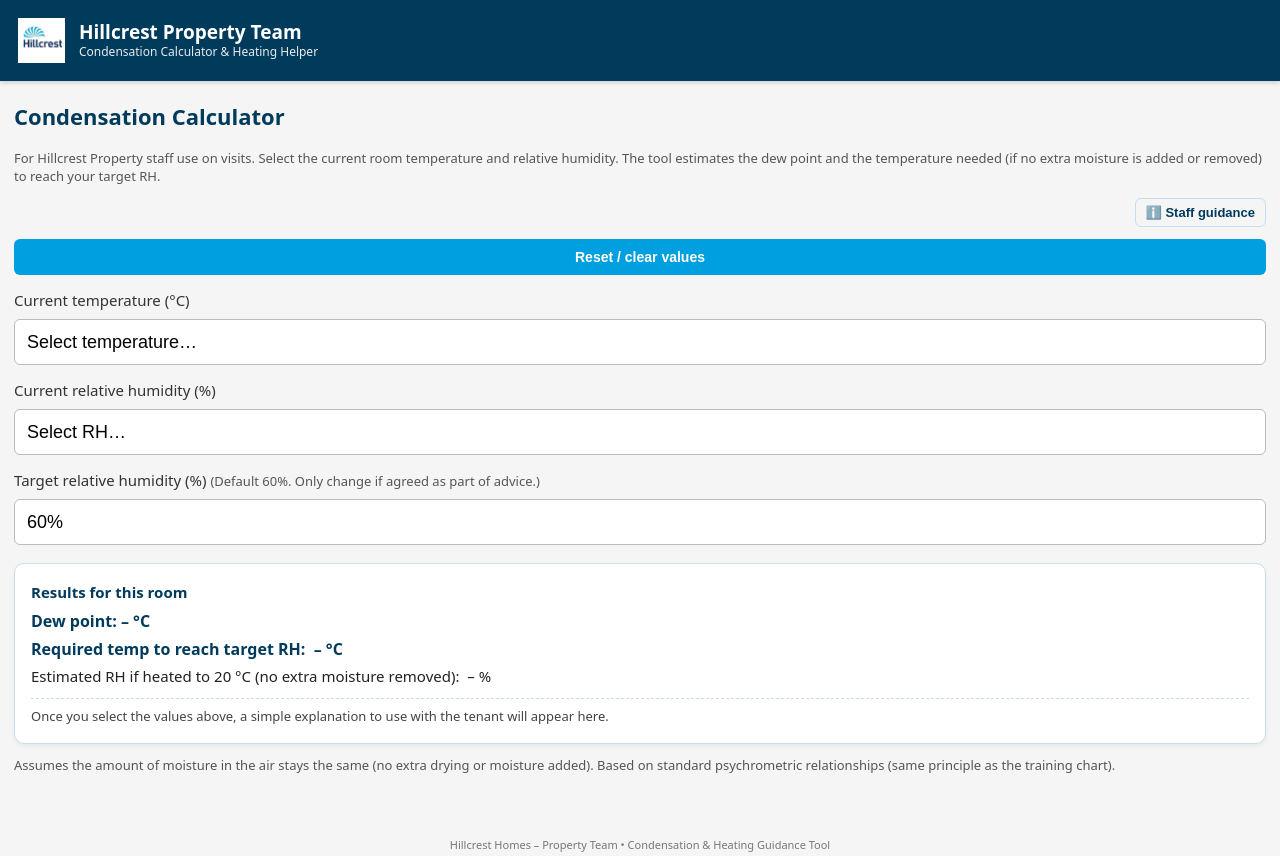
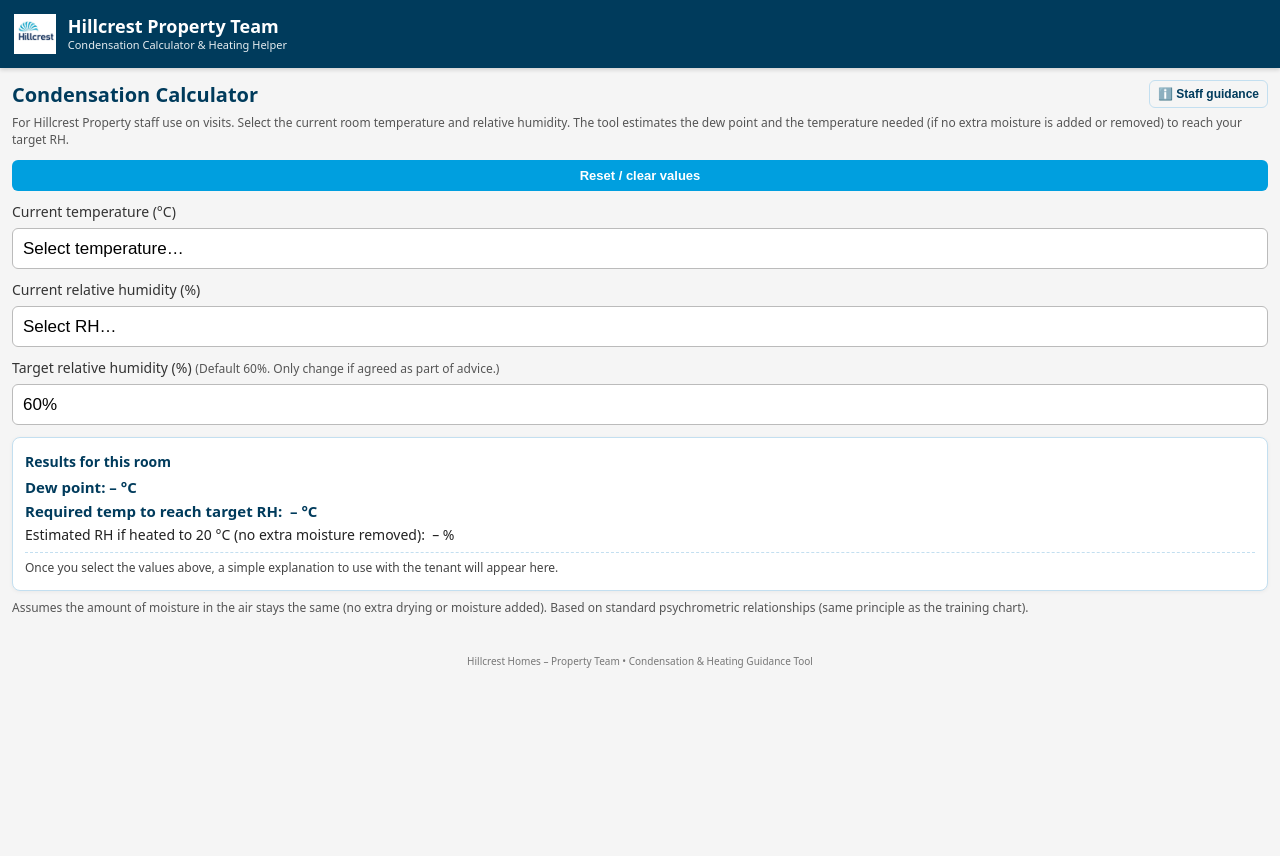
Before and after one commit to rossfindlay23/hillcrest-condensation, a plain HTML site: page index.html in a window 1280 px wide. After the commit the page ends 800 px from the top, so only its background shows below. Drawn offline with Linux system fonts and the light colour scheme.

Commit message:
Update index.html

```diff
--- a/index.html
+++ b/index.html
@@ -17,29 +17,29 @@
       margin: 0;
       background: #f5f5f5;
       color: #222;
-      font-size: 16px; /* base size – stops iPhone zooming */
+      font-size: 15px; /* slightly smaller, inputs still big enough to stop zoom */
     }
 
     .page {
       width: 100%;
       margin: 0;
-      padding: 0 14px 40px;
+      padding: 0 12px 20px;
       box-sizing: border-box;
     }
 
     header {
       background: var(--hc-navy);
       color: white;
-      padding: 18px 18px;
+      padding: 14px 14px;
       display: flex;
       align-items: center;
-      gap: 14px;
+      gap: 12px;
       box-shadow: 0 2px 4px rgba(0,0,0,0.15);
-      margin-bottom: 20px;
+      margin-bottom: 12px;
     }
 
     header img {
-      height: 45px;
+      height: 40px;
       width: auto;
       object-fit: contain;
       background: transparent;
@@ -51,85 +51,94 @@
     }
 
     header h1 {
-      font-size: 19px;
+      font-size: 18px;
       margin: 0;
       line-height: 1.2;
     }
 
     header span {
-      font-size: 12px;
+      font-size: 11px;
       opacity: 0.9;
     }
 
+    .title-row {
+      display: flex;
+      align-items: center;
+      justify-content: space-between;
+      gap: 8px;
+      margin-top: 10px;
+    }
+
     h2 {
-      margin-top: 16px;
-      font-size: 22px;
+      margin: 0;
+      font-size: 20px;
       font-weight: 700;
       color: var(--hc-navy);
     }
 
     label {
       display: block;
-      margin-top: 1em;
-      font-size: 15px;
+      margin-top: 0.8em;
+      font-size: 14px;
       color: #333;
     }
 
     select {
       width: 100%;
-      padding: 12px 12px;
-      margin-top: 0.5em;
+      padding: 10px 10px;
+      margin-top: 0.4em;
       box-sizing: border-box;
       border-radius: 6px;
       border: 1px solid #bbb;
-      font-size: 18px;  /* large enough to stop zoom */
+      font-size: 17px;  /* large enough to stop zoom */
       -webkit-appearance: none;
       background-color: #fff;
     }
 
     .note {
-      font-size: 13px;
+      font-size: 12px;
       color: #555;
+      margin-top: 6px;
     }
 
     .card {
-      margin-top: 18px;
-      padding: 18px 16px;
-      border-radius: 10px;
+      margin-top: 12px;
+      padding: 14px 12px;
+      border-radius: 8px;
       border: 1px solid #c3dff0;
       background: #ffffff;
-      box-shadow: 0 2px 5px rgba(0,0,0,0.06);
+      box-shadow: 0 1px 4px rgba(0,0,0,0.05);
     }
 
     .card-header {
       font-weight: 600;
-      font-size: 15px;
-      margin-bottom: 8px;
+      font-size: 14px;
+      margin-bottom: 6px;
       color: var(--hc-navy);
     }
 
     .result-line {
-      margin: 6px 0;
-      font-size: 15px;
+      margin: 4px 0;
+      font-size: 14px;
     }
 
     .big {
       font-weight: 600;
-      font-size: 16px;
+      font-size: 15px;
       color: var(--hc-navy);
     }
 
     .warning {
       color: #b00020;
-      margin-top: 8px;
-      font-size: 14px;
+      margin-top: 6px;
+      font-size: 13px;
     }
 
     .tenant-text {
-      margin-top: 12px;
-      padding-top: 8px;
+      margin-top: 8px;
+      padding-top: 6px;
       border-top: 1px dashed #c3dff0;
-      font-size: 13px;
+      font-size: 12px;
       color: #444;
     }
 
@@ -137,19 +146,20 @@
       display: flex;
       flex-wrap: wrap;
       gap: 8px;
-      margin-top: 12px;
-      margin-bottom: 4px;
+      margin-top: 8px;
+      margin-bottom: 2px;
     }
 
     .btn {
       flex-grow: 1;
       text-align: center;
-      padding: 10px 8px;
+      padding: 8px 6px;
       border-radius: 6px;
       border: none;
-      font-size: 14px;
+      font-size: 13px;
       font-weight: 600;
       cursor: pointer;
+      white-space: nowrap;
     }
 
     .btn-primary {
@@ -167,26 +177,22 @@
       opacity: 0.8;
     }
 
-    .info-toggle {
-      margin-top: 6px;
-      text-align: right;
-    }
-
-    .info-toggle button {
-      font-size: 13px;
-      padding: 6px 10px;
+    .info-inline {
+      flex-grow: 0;
+      padding: 6px 8px;
+      font-size: 12px;
     }
 
     #staffInfo {
-      margin-top: 10px;
+      margin-top: 8px;
       display: none;
     }
 
     footer {
       text-align: center;
-      font-size: 11px;
+      font-size: 10px;
       color: #777;
-      padding: 10px 0 4px;
+      padding: 6px 0 4px;
     }
   </style>
 </head>
@@ -202,18 +208,18 @@
   </header>
 
   <div class="page">
-    <h2>Condensation Calculator</h2>
+    <div class="title-row">
+      <h2>Condensation Calculator</h2>
+      <button class="btn btn-outline info-inline" type="button" onclick="toggleStaffInfo()">
+        ℹ️ Staff guidance
+      </button>
+    </div>
+
     <p class="note">
       For Hillcrest Property staff use on visits. Select the current room temperature and
       relative humidity. The tool estimates the dew point and the temperature needed
       (if no extra moisture is added or removed) to reach your target RH.
     </p>
-
-    <div class="info-toggle">
-      <button class="btn btn-outline" type="button" onclick="toggleStaffInfo()">
-        ℹ️ Staff guidance
-      </button>
-    </div>
 
     <div id="staffInfo" class="card">
       <div class="card-header">Quick staff guidance</div>
@@ -336,7 +342,7 @@
       </div>
     </div>
 
-    <p class="note" style="margin-top:12px;">
+    <p class="note" style="margin-top:8px;">
       Assumes the amount of moisture in the air stays the same (no extra drying or moisture added).
       Based on standard psychrometric relationships (same principle as the training chart).
     </p>
```
